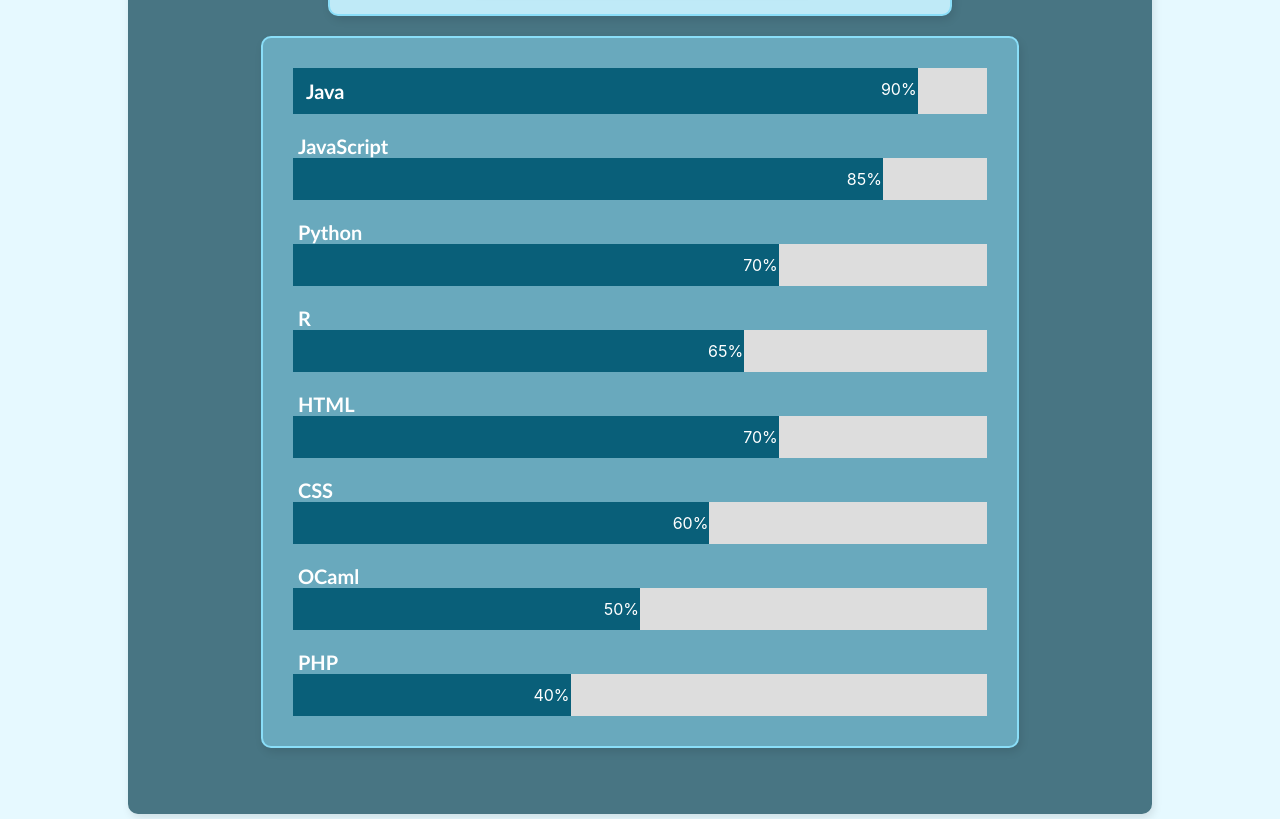
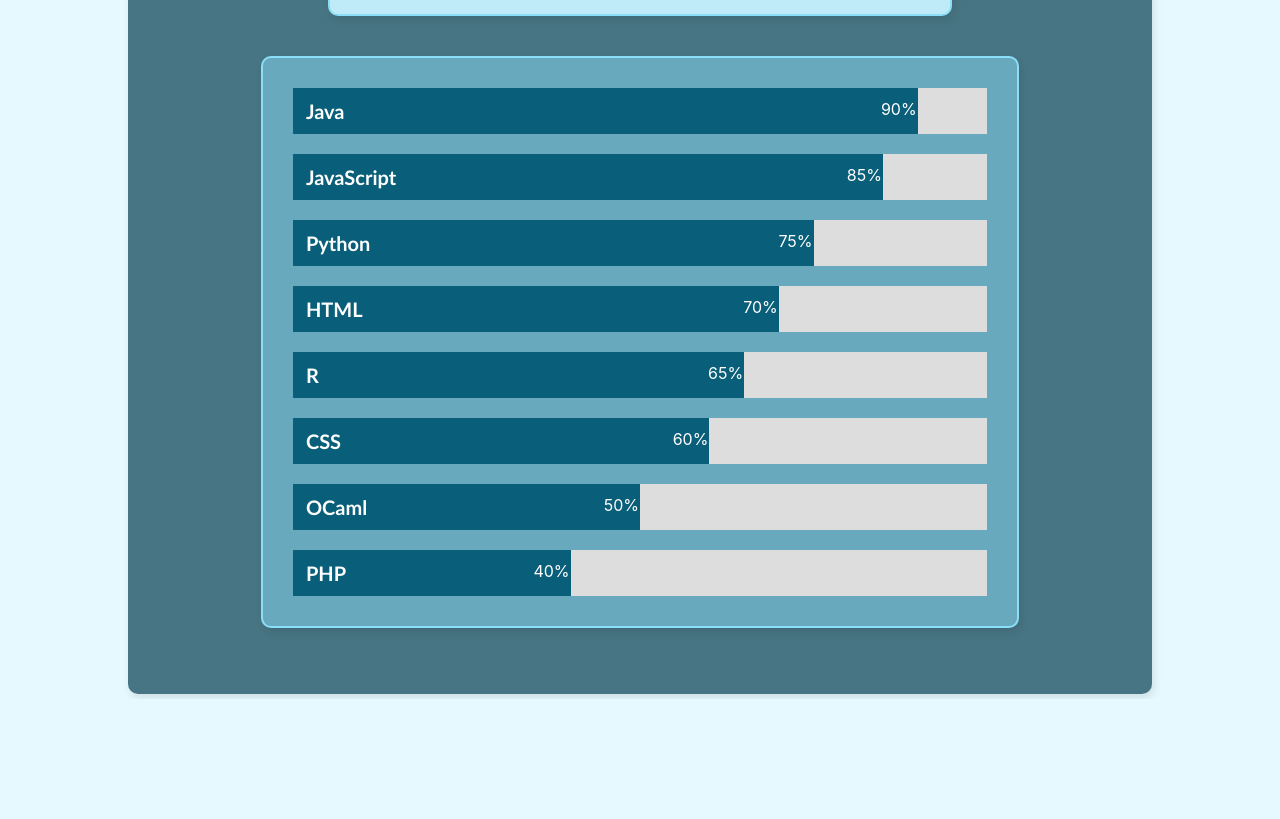
Before and after one commit to kepstein23/about-me-site, a React (Create React App) app: page / in a window 1280 px wide. Shown: the part 4860-5679 px from the top of the page. After the commit the page ends 5559 px from the top, so only its background shows below. Built offline with nearby package versions, Linux system fonts and the light colour scheme.

Commit message:
language UI

```diff
--- a/src/components/Languages.css
+++ b/src/components/Languages.css
@@ -46,7 +46,7 @@
 
 .java {width: 90%; background-color: #095f79; border: 1px solid #095f79} /* Green */
 .javascript {width: 85%; background-color: #095f79; border: 1px solid #095f79} /* Blue */
-.python {width: 70%; background-color: #095f79; border: 1px solid #095f79} /* Red */
+.python {width: 75%; background-color: #095f79; border: 1px solid #095f79} /* Red */
 .r {width: 65%; background-color: #095f79; border: 1px solid #095f79} /* Dark Grey */
 .html {width: 70%; background-color: #095f79; border: 1px solid #095f79}
 .css {width: 60%; background-color: #095f79; border: 1px solid #095f79}
--- a/src/components/Languages.js
+++ b/src/components/Languages.js
@@ -83,6 +83,7 @@ export function Languages() {
                     </h1>
                 </div>
                 <br/>
+                <br/>
                 <div className="textBox" style={{padding: "5px"}}>
                     {/* <div style={{padding: "10px", display: "flex", marginTop: "15px"}}>
                         <h1 className="heading" style={{}}>Coding Language Proficiency</h1>
@@ -96,40 +97,61 @@ export function Languages() {
                             <div>90%</div>
                         </div>
                         </div>
+                        <br/>
 
-                        <h3 className="subtitle" style={{color:"white"}}>JavaScript</h3>
                         <div class="container">
-                        <div class="skills javascript">85%</div>
+                        <div class="skills javascript" style={{display: "flex", justifyContent: "space-between"}}>
+                            <div className="subtitle" style={{fontSize: "20px", paddingLeft: "7px", fontWeight: "bolder"}}>JavaScript</div>
+                            <div>85%</div>
                         </div>
+                        </div>
+                        <br/>
 
-                        <h3 className="subtitle" style={{color:"white"}}>Python</h3>
                         <div class="container">
-                        <div class="skills python">70%</div>
+                        <div class="skills python" style={{display: "flex", justifyContent: "space-between"}}>
+                            <div className="subtitle" style={{fontSize: "20px", paddingLeft: "7px", fontWeight: "bolder"}}>Python</div>
+                            <div>75%</div>
                         </div>
+                        </div>
+                        <br/>
 
-                        <h3 className="subtitle" style={{color:"white"}}>R</h3>
                         <div class="container">
-                        <div class="skills r">65%</div>
+                        <div class="skills html" style={{display: "flex", justifyContent: "space-between"}}>
+                            <div className="subtitle" style={{fontSize: "20px", paddingLeft: "7px", fontWeight: "bolder"}}>HTML</div>
+                            <div>70%</div>
                         </div>
+                        </div>
+                        <br/>
 
-                        <h3 className="subtitle" style={{color:"white"}}>HTML</h3>
                         <div class="container">
-                        <div class="skills html">70%</div>
+                        <div class="skills r" style={{display: "flex", justifyContent: "space-between"}}>
+                            <div className="subtitle" style={{fontSize: "20px", paddingLeft: "7px", fontWeight: "bolder"}}>R</div>
+                            <div>65%</div>
                         </div>
+                        </div>
+                        <br/>
 
-                        <h3 className="subtitle" style={{color:"white"}}>CSS</h3>
                         <div class="container">
-                        <div class="skills css">60%</div>
+                        <div class="skills css" style={{display: "flex", justifyContent: "space-between"}}>
+                            <div className="subtitle" style={{fontSize: "20px", paddingLeft: "7px", fontWeight: "bolder"}}>CSS</div>
+                            <div>60%</div>
                         </div>
+                        </div>
+                        <br/>
 
-                        <h3 className="subtitle" style={{color:"white"}}>OCaml</h3>
                         <div class="container">
-                        <div class="skills ocaml">50%</div>
+                        <div class="skills ocaml" style={{display: "flex", justifyContent: "space-between"}}>
+                            <div className="subtitle" style={{fontSize: "20px", paddingLeft: "7px", fontWeight: "bolder"}}>OCaml</div>
+                            <div>50%</div>
                         </div>
+                        </div>
+                        <br/>
 
-                        <h3 className="subtitle" style={{color:"white"}}>PHP</h3>
                         <div class="container">
-                        <div class="skills php">40%</div>
+                        <div class="skills php" style={{display: "flex", justifyContent: "space-between"}}>
+                            <div className="subtitle" style={{fontSize: "20px", paddingLeft: "7px", fontWeight: "bolder"}}>PHP</div>
+                            <div>40%</div>
+                        </div>
                         </div>
 
                     </div>
```
